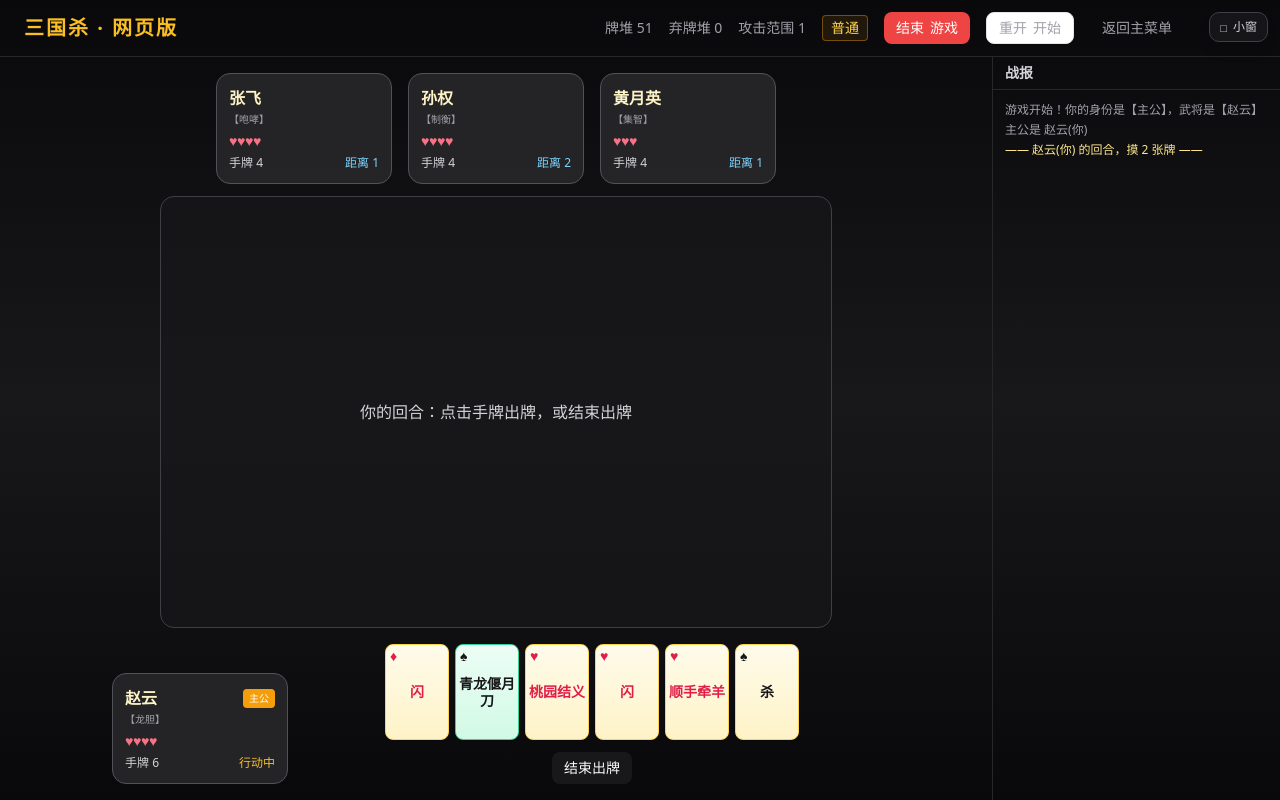
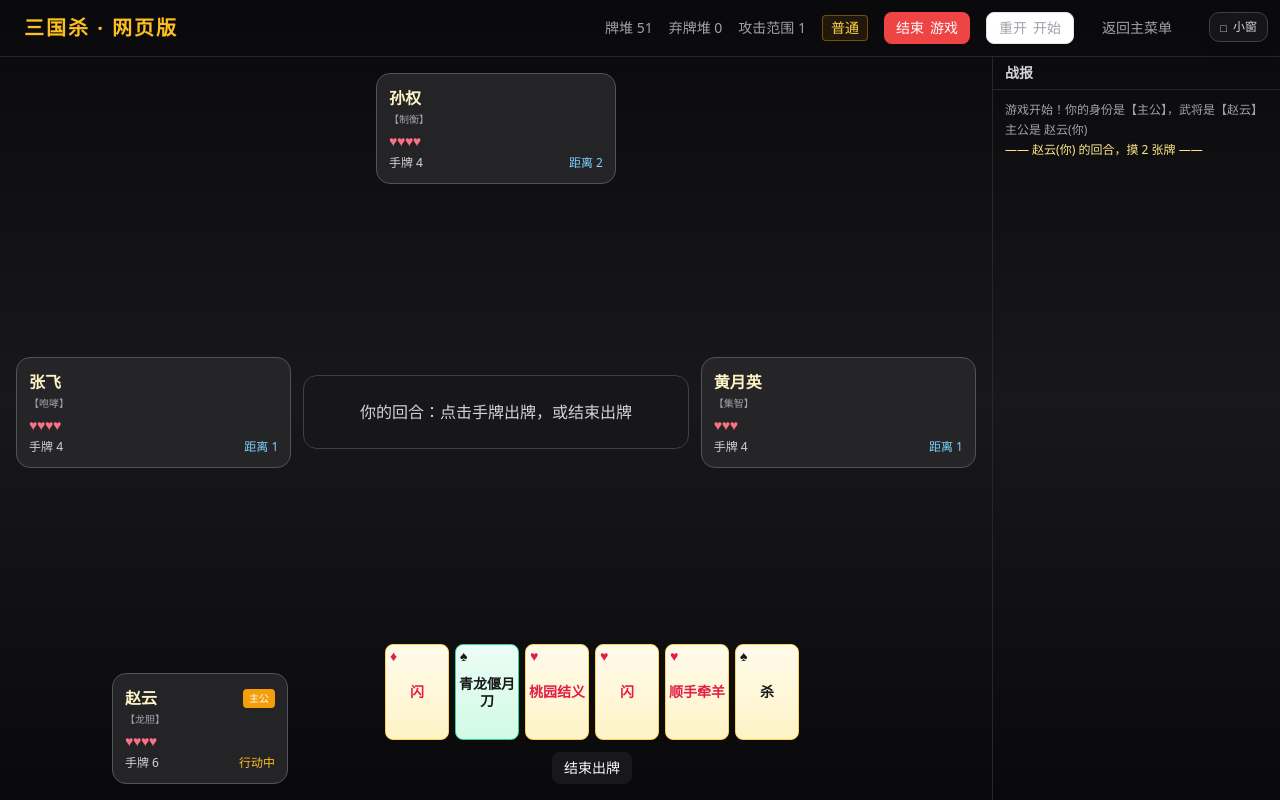
Before and after one commit to jaura-ff/sanguosha, a React (Vite) app: page / in a window 1280 px wide. Both pictures are taken after a click on the button "开 始 游 戏". Built offline with nearby package versions, Linux system fonts and the light colour scheme.

Commit message:
feat: compact window as floating app window
- title bar with minimize/close buttons, draggable like a real window
- resize grip at bottom-right corner (min 520x400), size/position persisted
- minimized state shows a restore bar at bottom-right

```diff
--- a/src/App.tsx
+++ b/src/App.tsx
@@ -77,9 +77,9 @@
       onMouseLeave={onLeave}
       onPointerDown={onTap ? (e) => onTap(e, p) : undefined}
       className={[
-        className || 'w-24 shrink-0',
+        className || 'w-24 shrink-0 sm:w-44',
         'rounded-lg border p-2 text-left transition-all',
-        'sm:w-44 sm:rounded-xl sm:p-3',
+        'sm:rounded-xl sm:p-3',
         p.alive ? 'bg-zinc-800/90 border-zinc-600' : 'bg-zinc-900/60 border-zinc-800 opacity-50',
         targetable ? 'ring-2 ring-rose-500 scale-105 cursor-pointer' : '',
         dimmed ? 'opacity-40' : '',
@@ -431,6 +431,26 @@
     setStarted(false)
   }
 
+  // 四个玩家按「上 / 左 / 右 / 下（自己）」四个方位摆放
+  const seatPanel = (id: number, extra: string) => {
+    const p = state.players[id]
+    if (!p) return null
+    return (
+      <PlayerPanel
+        key={id}
+        s={state}
+        p={p}
+        className={`w-full min-w-0 ${extra}`}
+        targetable={targetable(p)}
+        dimmed={awaitingTarget !== null && !targetable(p) && p.alive}
+        onClick={() => onTargetClick(p.id)}
+        onHover={onPanelHover}
+        onTap={onPanelTap}
+        onLeave={() => setHoverTip(null)}
+      />
+    )
+  }
+
   // 主菜单与游戏界面共用同一个外层容器，保证「小窗 / 全屏」切换在两个界面都即时生效
   const startScreen = (
     <StartScreen
@@ -666,24 +686,16 @@
       </header>
 
       <div className="flex flex-1 flex-col overflow-hidden min-h-0 md:flex-row">
-        <main className={`flex min-h-0 flex-1 flex-col items-center gap-2 overflow-y-auto p-2 sm:gap-3 sm:p-4 ${compact ? '' : 'md:overflow-hidden'}`}>
-          <div className="flex w-full shrink-0 justify-center gap-2 sm:gap-4">
-            {state.players.slice(1).map((p) => (
-              <PlayerPanel
-                key={p.id}
-                s={state}
-                p={p}
-                targetable={targetable(p)}
-                dimmed={awaitingTarget !== null && !targetable(p) && p.alive}
-                onClick={() => onTargetClick(p.id)}
-                onHover={onPanelHover}
-                onTap={onPanelTap}
-                onLeave={() => setHoverTip(null)}
-              />
-            ))}
-          </div>
+        <main className={`grid min-h-0 flex-1 grid-cols-3 content-start gap-2 overflow-y-auto p-2 sm:gap-3 sm:p-4 md:grid-cols-[minmax(0,1fr)_minmax(0,1.4fr)_minmax(0,1fr)] md:grid-rows-[auto_minmax(0,1fr)_auto] md:content-stretch ${compact ? '' : 'md:overflow-hidden'}`}>
+          {/* 左：1 号位 */}
+          {seatPanel(1, 'md:col-start-1 md:row-start-2 md:self-center')}
+          {/* 上：2 号位（对家） */}
+          {seatPanel(2, 'md:col-start-2 md:row-start-1 md:justify-self-center md:max-w-[240px]')}
+          {/* 右：3 号位 */}
+          {seatPanel(3, 'md:col-start-3 md:row-start-2 md:self-center')}
 
-          <div className="flex w-full max-w-2xl min-h-20 flex-1 flex-col items-center justify-center gap-2 rounded-xl border border-zinc-700 bg-zinc-900/70 p-3 text-center sm:min-h-24 sm:p-4">
+          {/* 中央：出牌提示 / 战况 */}
+          <div className="col-span-3 row-start-2 flex min-h-20 flex-col items-center justify-center gap-2 rounded-xl border border-zinc-700 bg-zinc-900/70 p-3 text-center sm:min-h-24 sm:p-4 md:col-span-1 md:col-start-2 md:row-start-2 md:min-h-0 md:h-fit md:self-center md:py-6">
             {state.winner ? (
               <>
                 <div className="text-xl font-bold text-amber-400 sm:text-2xl">
@@ -737,7 +749,8 @@
             )}
           </div>
 
-          <div className="w-full max-w-3xl shrink-0">
+          {/* 下：自己 + 手牌 */}
+          <div className="col-span-3 row-start-3 w-full max-w-3xl justify-self-center">
             <div className="flex flex-col items-stretch gap-2 sm:flex-row sm:items-end sm:gap-4">
               <PlayerPanel
                 s={state}
```
